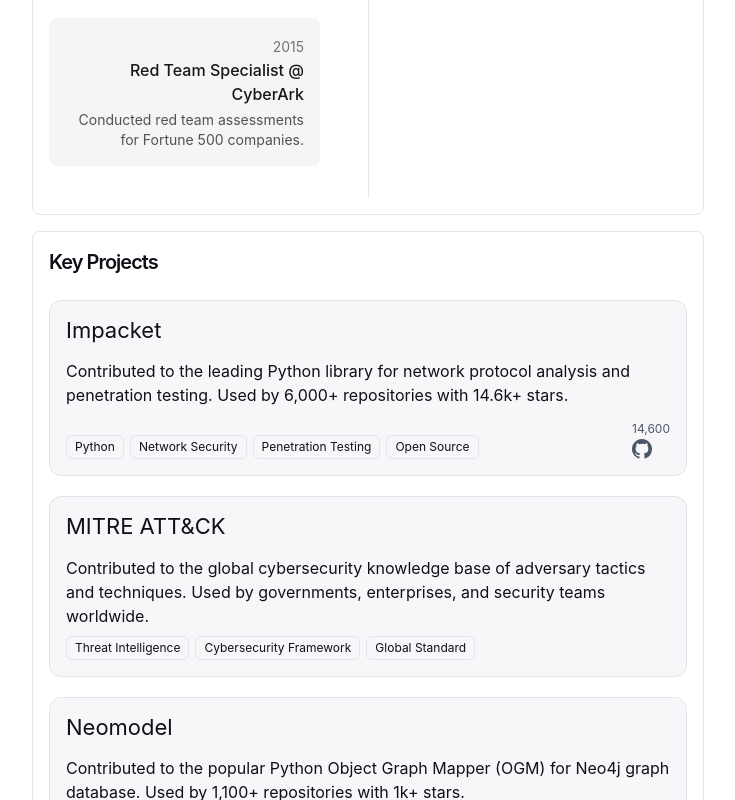
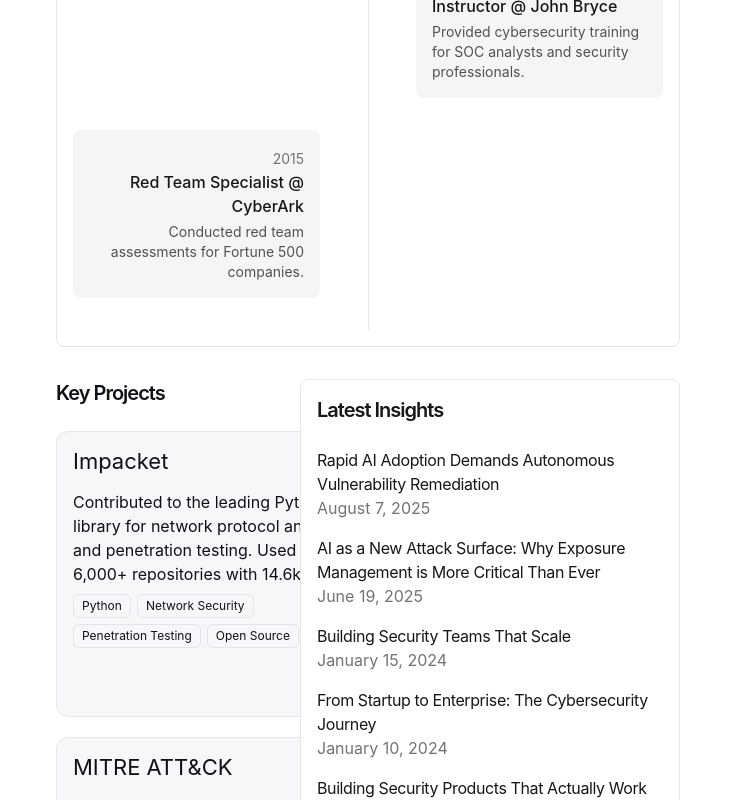
Before and after one commit to MrAnde7son/mrande7son-portfolio, a Next.js app: page / in a window 1280 px wide. Shown: the part 1425-2225 px from the top of the page, without its empty margins (272-1007 px from the left). Built offline with nearby package versions, Linux system fonts and the light colour scheme.

Commit message:
Align insights sidebar with project cards

```diff
--- a/app/components/ProjectsGrid.tsx
+++ b/app/components/ProjectsGrid.tsx
@@ -1,9 +1,17 @@
 import ProjectCard from './ProjectCard'
 import { projects } from '../../lib/projects'
 
-export default function ProjectsGrid() {
+interface ProjectsGridProps {
+  id?: string
+  className?: string
+}
+
+export default function ProjectsGrid({ id, className = '' }: ProjectsGridProps) {
   return (
-    <div className="projectsGrid">
+    <div
+      id={id}
+      className={`grid gap-5 grid-cols-[repeat(auto-fit,minmax(320px,1fr))] ${className}`}
+    >
       {projects.map((project, index) => (
         <ProjectCard
           key={index}
--- a/app/global.css
+++ b/app/global.css
@@ -90,19 +90,6 @@
   min-width: 360px;
 }
 
-.projectsGrid {
-  display: grid;
-  gap: 16px;
-  grid-template-columns: repeat(auto-fit, minmax(280px, 1fr));
-  align-items: stretch;
-}
-
-@media (min-width: 1200px) {
-  .projectsGrid {
-    gap: 20px;
-    grid-template-columns: repeat(auto-fit, minmax(320px, 1fr));
-  }
-}
 
 .project-card {
   display: flex;
--- a/app/page.tsx
+++ b/app/page.tsx
@@ -1,13 +1,13 @@
 import BlogPosts from 'app/components/posts'
 import Timeline from 'app/components/Timeline'
 import Image from 'next/image'
-import { BentoGrid, BentoCard } from 'app/components/bento'
-import InteractiveChart from 'app/components/interactive-chart'
+import { BentoCard } from 'app/components/bento'
 import ProjectsGrid from 'app/components/ProjectsGrid'
 
 export default function Page() {
   return (
-    <BentoGrid>
+    <main className="mx-auto max-w-screen-xl px-4 md:px-6">
+      <div className="grid gap-4 md:grid-cols-2">
         <BentoCard className="md:col-span-2">
           <div className="flex flex-col md:flex-row gap-8 items-start">
             <div className="flex-shrink-0">
@@ -41,16 +41,21 @@
           <h2 className="text-xl font-semibold tracking-tighter mb-6">Career Timeline</h2>
           <Timeline />
         </BentoCard>
+      </div>
 
-      <BentoCard className="md:col-span-2">
+      <section className="mt-8 grid gap-6 lg:grid-cols-[minmax(0,1fr)_380px] items-start">
+        <div>
           <h2 className="text-xl font-semibold tracking-tighter mb-6">Key Projects</h2>
-        <ProjectsGrid />
-      </BentoCard>
-      <BentoCard>
+          <ProjectsGrid id="projects" />
+        </div>
+
+        <aside
+          className="sticky top-24 h-fit p-4 rounded-lg border border-neutral-200 dark:border-neutral-700 bg-white dark:bg-neutral-900 text-neutral-900 dark:text-neutral-100"
+        >
           <h2 className="text-xl font-semibold tracking-tighter mb-6">Latest Insights</h2>
           <BlogPosts />
-      </BentoCard>
-
-    </BentoGrid>
+        </aside>
+      </section>
+    </main>
   )
 }
```
Lines whose indentation alone changed are shown as unchanged.
